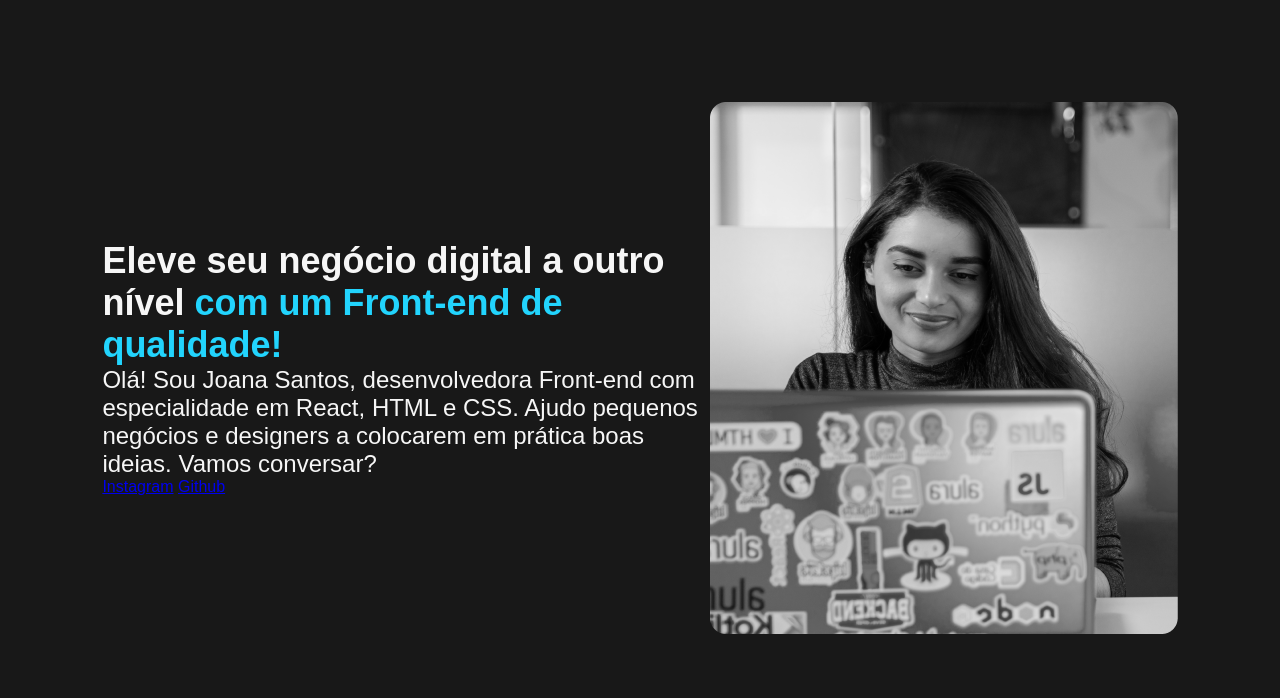
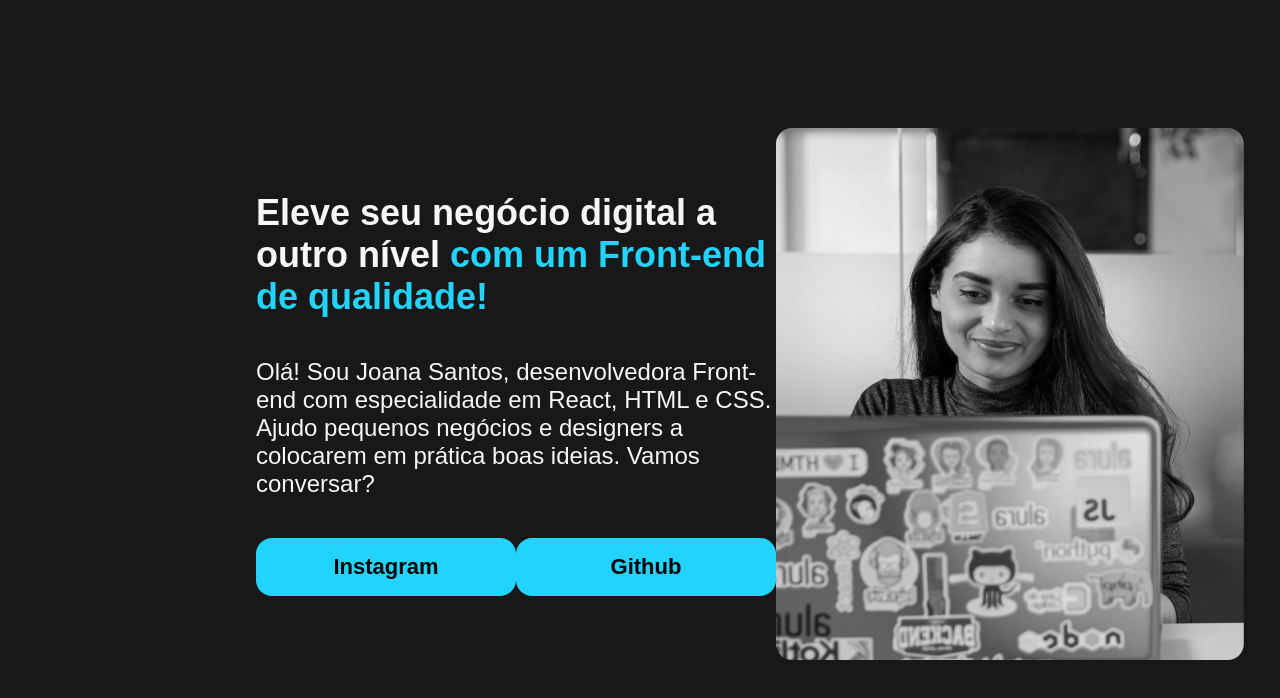
Before and after one commit to arielpellegrino/HTML-CSS, a plain HTML site: page Parte1/index.html in a window 1280 px wide. Drawn offline with Linux system fonts and the light colour scheme.

Commit message:
finalização modulo

```diff
--- a/Parte1/index.html
+++ b/Parte1/index.html
@@ -13,12 +13,16 @@
     <header></header>
     <main class="apresentacao">
         <section class="apresentacao__conteudo">
-            <h1 class="apresentacao__conteudo__titulo">Eleve seu negócio digital a outro nível <strong class="titulo-destaque">com um Front-end de
+            <h1 class="apresentacao__conteudo__titulo">Eleve seu negócio digital a outro nível <strong
+                    class="titulo-destaque">com um Front-end de
                     qualidade!</strong></h1>
-            <p class="apresentacao__conteudo__texto">Olá! Sou Joana Santos, desenvolvedora Front-end com especialidade em React, HTML e CSS. Ajudo pequenos
+            <p class="apresentacao__conteudo__texto">Olá! Sou Joana Santos, desenvolvedora Front-end com especialidade
+                em React, HTML e CSS. Ajudo pequenos
                 negócios e designers a colocarem em prática boas ideias. Vamos conversar?</p>
-            <a href="#">Instagram</a>
-            <a href="#">Github</a>
+            <div class="apresentacao__links">
+                <a class="apresentacao__links__link" href="#">Instagram</a>
+                <a class="apresentacao__links__link" href="#">Github</a>
+            </div>
         </section>
         <img src="./img/Rectangle 47.png" alt="Joana codando">
     </main>
--- a/Parte1/style.css
+++ b/Parte1/style.css
@@ -16,14 +16,17 @@ body {
 }
 
 .apresentacao {
-    margin:8%;
+    margin:10% 20%;
     display: flex;
     align-items: center;
     justify-content: space-between;
 }
 
 .apresentacao__conteudo{
-    width: 615px;
+    width: 625px;
+    display: flex;
+    flex-direction: column;
+    gap: 40px;
 }
 
 .apresentacao__conteudo__titulo{
@@ -33,3 +36,22 @@ body {
 .apresentacao__conteudo__texto{
     font-size: 24px;
 }
+
+.apresentacao__links{
+    display: flex;
+    justify-content: space-between;
+    align-items: center;
+}
+
+.apresentacao__links__link{
+    background-color: #22D4FD;
+    text-decoration: none;
+    transition: all .7s ease-in-out ;
+    width: 260px;
+    text-align: center;
+    border-radius: 16px;
+    padding: 16px 0;
+    font-size: 22px;
+    font-weight: 600;
+    color: black;
+}
```
